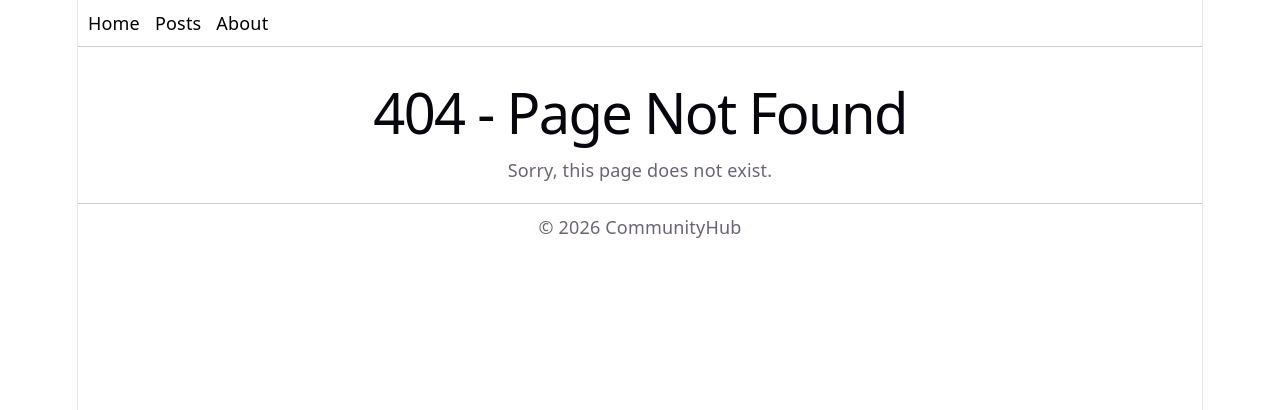
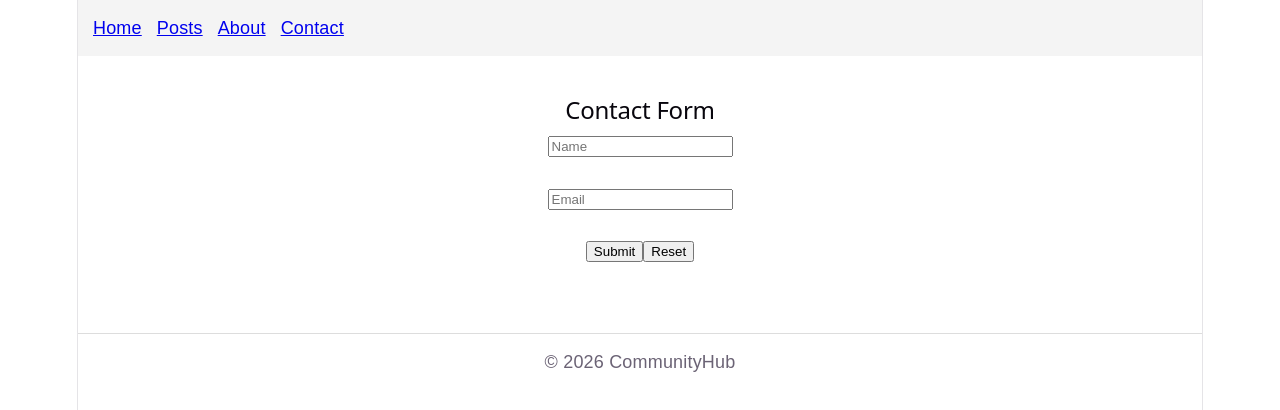
Before and after one commit to fabby442/iyf-s10-week-09-fabby442, a React (Vite) app in the folder communityhub/: page /contact in a window 1280 px wide. Before the commit this address had no page. Shown: the top 410 px of the page. Built offline with nearby package versions, Linux system fonts and the light colour scheme; the HTML template or start-up script is replaced by a standard one.

Commit message:
complete useForm hook and Contact form with validation

```diff
--- a/communityhub/src/App.jsx
+++ b/communityhub/src/App.jsx
@@ -4,8 +4,9 @@ import Layout from './components/Layout';
 import Home from './pages/Home';
 import Posts from './pages/Posts';
 import About from './pages/About';
+import Contact from './pages/Contact';
+import PostDetail from './pages/PostDetail';
 import NotFound from './pages/NotFound';
-import PostDetail from './pages/PostDetail';
 
 function App() {
     return (
@@ -15,6 +16,7 @@ function App() {
                 <Route path="posts" element={<Posts />} />
                 <Route path="posts/:postId" element={<PostDetail />} />
                 <Route path="about" element={<About />} />
+                <Route path="contact" element={<Contact />} />
                 <Route path="*" element={<NotFound />} />
             </Route>
         </Routes>
--- a/communityhub/src/components/Layout.jsx
+++ b/communityhub/src/components/Layout.jsx
@@ -1,37 +1,37 @@
-import { Outlet, NavLink } from 'react-router-dom';
+import { Outlet, Link } from 'react-router-dom';
 
 function Layout() {
-    const linkStyle = ({ isActive }) => ({
-        color: isActive ? 'red' : 'black',
-        fontWeight: isActive ? 'bold' : 'normal',
-        textDecoration: 'none'
-    });
+    return (
+        <div style={{ fontFamily: 'Arial' }}>
 
-    return (
-        <div>
-            <header style={{ padding: '10px', borderBottom: '1px solid #ccc' }}>
-                <nav style={{ display: 'flex', gap: '15px' }}>
-                    <NavLink to="/" style={linkStyle}>
-                        Home
-                    </NavLink>
+            {/* NAVIGATION */}
+            <nav style={{
+                display: 'flex',
+                gap: '15px',
+                padding: '15px',
+                background: '#f4f4f4'
+            }}>
+                <Link to="/">Home</Link>
+                <Link to="/posts">Posts</Link>
+                <Link to="/about">About</Link>
+                <Link to="/contact">Contact</Link>
+            </nav>
 
-                    <NavLink to="/posts" style={linkStyle}>
-                        Posts
-                    </NavLink>
-
-                    <NavLink to="/about" style={linkStyle}>
-                        About
-                    </NavLink>
-                </nav>
-            </header>
-
+            {/* PAGE CONTENT */}
             <main style={{ padding: '20px' }}>
                 <Outlet />
             </main>
 
-            <footer style={{ padding: '10px', borderTop: '1px solid #ccc' }}>
+            {/* FOOTER */}
+            <footer style={{
+                textAlign: 'center',
+                padding: '15px',
+                marginTop: '30px',
+                borderTop: '1px solid #ddd'
+            }}>
                 <p>© 2026 CommunityHub</p>
             </footer>
+
         </div>
     );
 }
--- /dev/null
+++ b/communityhub/src/hooks/useForm.js
@@ -0,0 +1,47 @@
+import { useState } from 'react';
+
+function useForm(initialValues, validate) {
+    const [values, setValues] = useState(initialValues);
+    const [errors, setErrors] = useState({});
+    const [touched, setTouched] = useState({});
+
+    const handleChange = (e) => {
+        const { name, value } = e.target;
+
+        setValues(prev => ({
+            ...prev,
+            [name]: value
+        }));
+    };
+
+    const handleBlur = (e) => {
+        const { name } = e.target;
+
+        setTouched(prev => ({
+            ...prev,
+            [name]: true
+        }));
+
+        if (validate) {
+            setErrors(validate(values));
+        }
+    };
+
+    const reset = () => {
+        setValues(initialValues);
+        setErrors({});
+        setTouched({});
+    };
+
+    return {
+        values,
+        errors,
+        touched,
+        handleChange,
+        handleBlur,
+        reset,
+        setValues
+    };
+}
+
+export default useForm;
--- /dev/null
+++ b/communityhub/src/pages/Contact.jsx
@@ -0,0 +1,75 @@
+import useForm from '../hooks/useForm';
+
+function Contact() {
+
+    const validate = (values) => {
+        const errors = {};
+
+        if (!values.name) {
+            errors.name = "Name is required";
+        }
+
+        if (!values.email.includes("@")) {
+            errors.email = "Email must be valid";
+        }
+
+        return errors;
+    };
+
+    const {
+        values,
+        errors,
+        touched,
+        handleChange,
+        handleBlur,
+        reset
+    } = useForm(
+        { name: "", email: "" },
+        validate
+    );
+
+    const handleSubmit = (e) => {
+        e.preventDefault();
+        console.log(values);
+        reset();
+    };
+
+    return (
+        <form onSubmit={handleSubmit} style={{ padding: "20px" }}>
+
+            <h2>Contact Form</h2>
+
+            <input
+                name="name"
+                placeholder="Name"
+                value={values.name}
+                onChange={handleChange}
+                onBlur={handleBlur}
+            />
+            {touched.name && errors.name && (
+                <p style={{ color: "red" }}>{errors.name}</p>
+            )}
+
+            <br /><br />
+
+            <input
+                name="email"
+                placeholder="Email"
+                value={values.email}
+                onChange={handleChange}
+                onBlur={handleBlur}
+            />
+            {touched.email && errors.email && (
+                <p style={{ color: "red" }}>{errors.email}</p>
+            )}
+
+            <br /><br />
+
+            <button type="submit">Submit</button>
+            <button type="button" onClick={reset}>Reset</button>
+
+        </form>
+    );
+}
+
+export default Contact;
--- a/communityhub/src/pages/Home.jsx
+++ b/communityhub/src/pages/Home.jsx
@@ -2,7 +2,7 @@ function Home() {
   return (
     <div>
       <h1>🏠 Home Page</h1>
-      <p>Welcome to CommunityHub</p>
+      <p>Welcome to the new face of instagram</p>
     </div>
   );
 }
```
